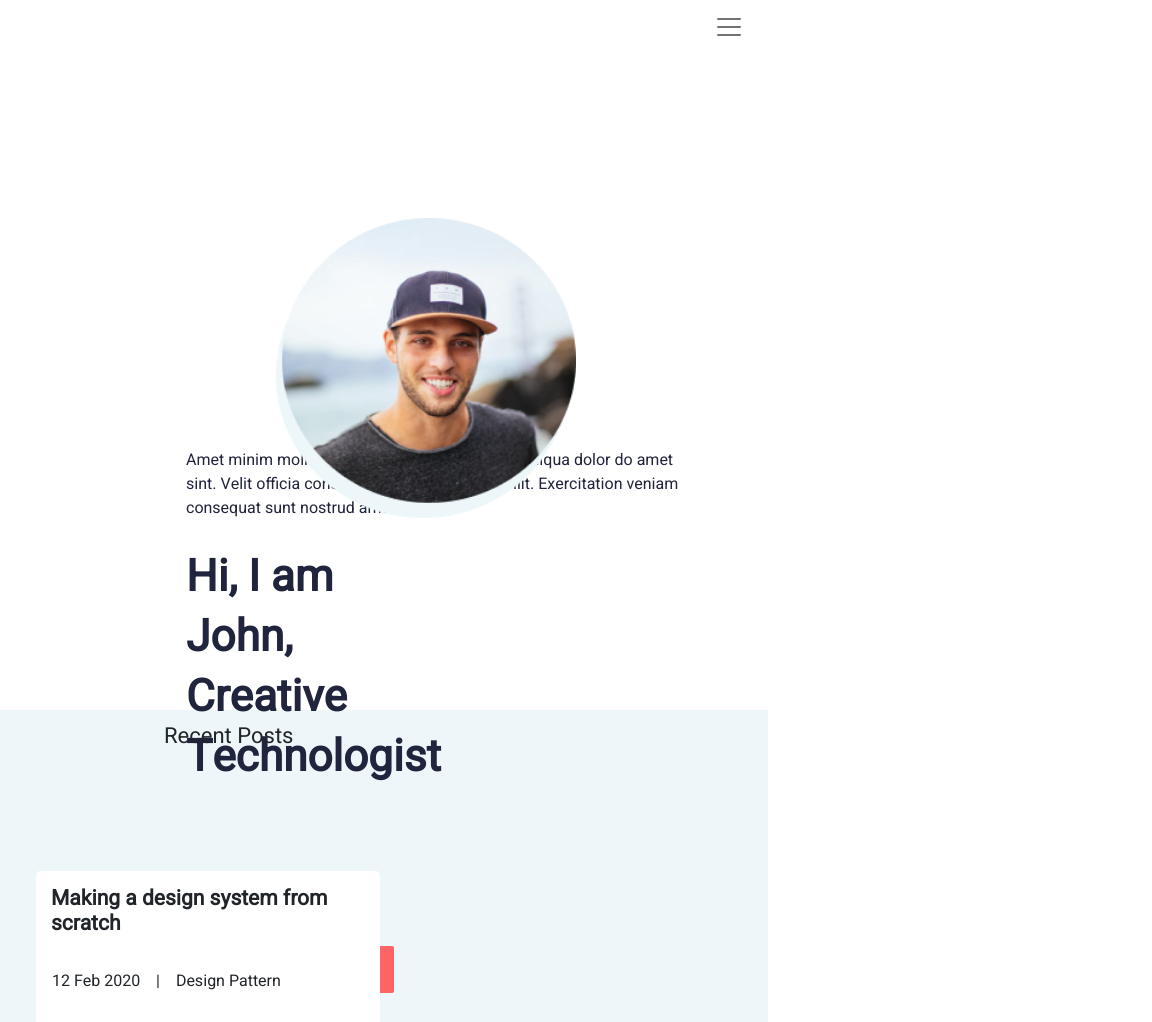
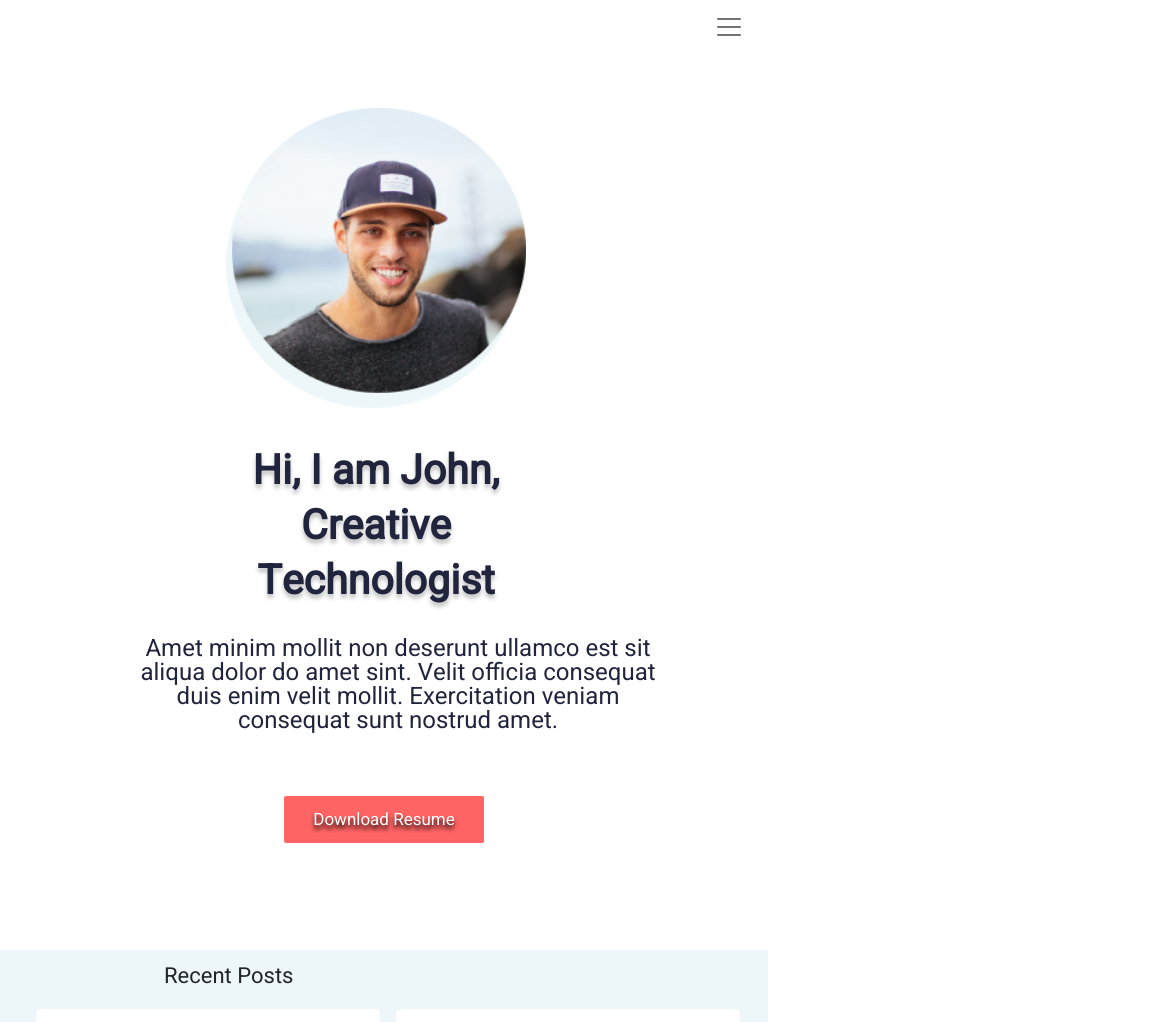
Before and after one commit to FajalAnsari/Assignment_parentune, a React (Create React App) app: page / in a window 768 px wide. Shown: the top 1022 px of the page, 1152 px wide, since content can reach past the window. Built offline with nearby package versions, Linux system fonts and the light colour scheme.

Commit message:
resoponsive

```diff
--- a/package.json
+++ b/package.json
@@ -1,6 +1,6 @@
 {
   "name": "parentune",
-  "homepage": "https://FajalAnsari.github.io/Assignment_parentune",
+  "homepage": "https://FajalAnsari.github.io/Assignment_parentune/",
   "version": "0.1.0",
   "private": true,
   "dependencies": {
--- a/src/components/Contact/Contact.jsx
+++ b/src/components/Contact/Contact.jsx
@@ -2,7 +2,6 @@ import React from 'react';
 import './Contact.css';
 import { useState } from 'react';
 import Footer from '../Footer/Footer';
-import Navbar from '../Navbar/Navbar';
 
 function Contact() {
   const [data, setData] = useState({
--- a/src/components/FeaturedWork/FeaturedWork.css
+++ b/src/components/FeaturedWork/FeaturedWork.css
@@ -42,7 +42,7 @@
         border: 20px saddlebrown black;
     }
     #work{
-        margin-left: 20px;
+        margin-left: 70px;
     }
     .card-body h5{
         font-size: 24px;
--- a/src/components/Hero/Hero.css
+++ b/src/components/Hero/Hero.css
@@ -2,6 +2,7 @@
   width: 100%;
   height: 610px;
 }
+
 
 #here p {
   height: 66px;
@@ -22,11 +23,13 @@
   height: 47px;
   font-weight: 400;
   font-size: 17px;
+  text-shadow: 0px 4px 4px black;
+
+
   background-color: #ff6464;
-  text-shadow: 0px 4px 4px rgba(0, 0, 0, 0.25);
   border: none;
   border-radius: 2px;
-  color: white;
+  color: rgb(255, 255, 255);
   margin-left: 110px;
   margin-top: 150px;
   padding: 5px;
@@ -40,6 +43,8 @@
   top: 70px;
 }
 
+
+/* mobile view */
 @media (max-width: 480px) {
   #header-section {
     width: 100%;
@@ -84,5 +89,112 @@
     left: 60px;
     top: 280px;
     margin: 0px;
+    -webkit-text-stroke: 0px rgb(52, 51, 51);
   }
 }
+
+/* iPads, Tablets */
+@media only screen and (min-width: 481px) and (max-width: 768px){
+  #header-section {
+    width: 100%;
+    height: 850px;
+  }
+  .header-img{
+    position: relative;
+    top: -80px;
+  }
+  #here img {
+    width: 300px;
+    height: 300px;
+    position: relative;
+    left: 150px;
+    top: 40px;
+  }
+  #here h1 {
+    position: absolute;
+    left: 110px;
+    width: 312px;
+    height: 120px;
+    font-size: 41px;
+    line-height: 55px;
+    font-weight: 1000;
+    text-shadow: 0px 4px 4px rgb(0 0 0 / 25%);
+    text-align: center;
+    margin-top: -40px;
+  }
+  #here p {
+    height: 96px;
+    width: 524px;
+    position: relative;
+    top: 189px;
+    left: 0px;
+    margin-left: 60px;
+    text-align: center;
+    font-size: 24px;
+    line-height: 24px;
+    font-weight: 500;
+  }
+  .butt {
+    position: relative;
+    left: 208px;
+    top: 236px;
+    margin: 0px;
+    -webkit-text-stroke: 0px rgb(52, 51, 51);
+    width: 200px;
+  }
+}
+
+/* 769px — 1024px: Small screens, laptops */
+@media only screen and (min-width: 769px) and (max-width: 1024px){
+  #header-section {
+    width: 100%;
+    height: 450px;
+  }
+  #here p {
+    height: 62px;
+    width: 458px;
+    color: #21243d;
+    margin-left: 48px;
+}
+  #here h1 {
+    position: absolute;
+    left: 84px;
+    width: 258px;
+    height: 83px;
+    font-size: 26px;
+    line-height: 48px;
+    font-weight: 1000;
+    text-shadow: 0px 4px 4px rgb(0 0 0 / 25%);
+    text-align: center;
+    margin-top: 26px;
+  }
+  #here img {
+    width: 300px;
+    height: 300px;
+    position: relative;
+    left: 81px;
+    top: 9px;
+}
+}
+
+
+/* 320px — 480px: Mobile devices */
+@media (max-width: 480px) {
+
+}
+/* 481px — 768px: iPads, Tablets */
+@media only screen and (min-width: 481px) and (max-width: 768px){
+
+}
+/* 769px — 1024px: Small screens, laptops */
+@media only screen and (min-width: 769px) and (max-width: 1024px){
+
+}
+/* 1025px — 1200px: Desktops, large screens */
+@media only screen and (min-width: 1025px) and (max-width: 1200px){
+
+}
+/* 1201px and more —  Extra large screens, TV */
+@media only screen and (min-width: 1201px){
+
+}
--- a/src/components/Hero/Hero.jsx
+++ b/src/components/Hero/Hero.jsx
@@ -10,7 +10,7 @@ function Hero(props) {
           <div className="row">
             <div className='col-10 mx-auto'>
               <div className='row' id='here'>
-                <div className='col-md-6 order-2 order-lg-1 d-flex justify-content-center flex-column' >
+                <div class='col-lg-6 col-md-12 col-sm-12 col-xs-12 order-2 order-lg-1 order-sm-2 d-flex justify-content-center flex-column' >
                   <p>
                     Amet minim mollit non deserunt ullamco est sit aliqua dolor do amet sint. Velit officia consequat duis enim velit mollit. Exercitation veniam consequat sunt nostrud amet.
                   </p>
@@ -18,7 +18,7 @@ function Hero(props) {
                     Creative Technologist</h1>
                     <button className='butt'>Download Resume</button>
                 </div>
-                <div className='col-lg-6 order-1 order-lg-2 header-img'>
+                <div className='col-lg-6 col-md-12 col-sm-6 col-xs-6 order-1 order-lg-2 order-sm-1 header-img'>
                   <img src={img} className="img-fluid animated" alt='home-img' />
                 </div>
               </div>
--- a/src/components/RecentPosts/RecentPosts.jsx
+++ b/src/components/RecentPosts/RecentPosts.jsx
@@ -1,35 +1,29 @@
 import React from 'react';
-import { Link } from 'react-router-dom';
+// import { Link } from 'react-router-dom';
 import './RecentPosts.css';
-// import {useState} from 'react';
+
 
 export default function RecentPosts() {
-  // const[popup,setPop]=useState(false);
-  //   const handleClick=()=>{
-  //       setPop(!popup);
-  //   }
-  //   const closePopup=()=>{
-  //       setPop(false);
-  //   }
+
   return (
     <>
       <div className='Recent-posts' id='blog'>
         <div className="container-fluid">
           <div className='rp'>
             <p>Recent Posts</p>
-            <Link to='/blog' id='View'><p>View All</p></Link>
+            {/* <Link to='/blog' id='View'><p>View All</p></Link> */}
           </div>
           <div className='row'>
             <div className="col-10 mx-auto">
               <div className='row g-4'>
-                <div className='col-xs-12 col-sm-12 col-lg-6'>
+                <div className='col-xs-12 col-sm-6 col-lg-6 '>
                   <div className='card-1'>
                     <h3>Making a design system from<br />scratch</h3>
                     <p>12 Feb 2020 &nbsp;&nbsp; | &nbsp;&nbsp; Design Pattern</p>
                     <p>Amet minim mollit non deserunt ullamco est sit aliqua dolor do amet sint. Velit officia consequat duis enim velit mollit. Exercitation veniam consequat sunt nostrud amet.</p>
                   </div>
                 </div>
-                <div className='col-xs-12 col-sm-12 col-lg-6'>
+                <div className='col-xs-12 col-sm-6 col-lg-6'>
                   <div className='card-2'>
                     <h3>Creating pixel perfect icons in<br />Figma</h3>
                     <p>12 Feb 2020 &nbsp;&nbsp; | &nbsp;&nbsp; Design Pattern</p>
@@ -41,24 +35,6 @@ export default function RecentPosts() {
           </div>
         </div>
       </div>
-
-      {/*Popup
-      <div className='App'>
-        <div>
-            {popup?
-            <div className='main'>
-                <div className='popup'>
-                    <div className='popup-header'>
-                        <h1>Works</h1>
-                        <h1 onClick={closePopup}>x</h1>
-                    </div>
-                    <div>
-                        <RecentPosts/>
-                    </div>
-                </div>
-            </div>:""}
-        </div>
-    </div> */}
-    </>
+      </>
   );
 }
```
Also changed, not shown: src/App.js (+7 -8 lines).
